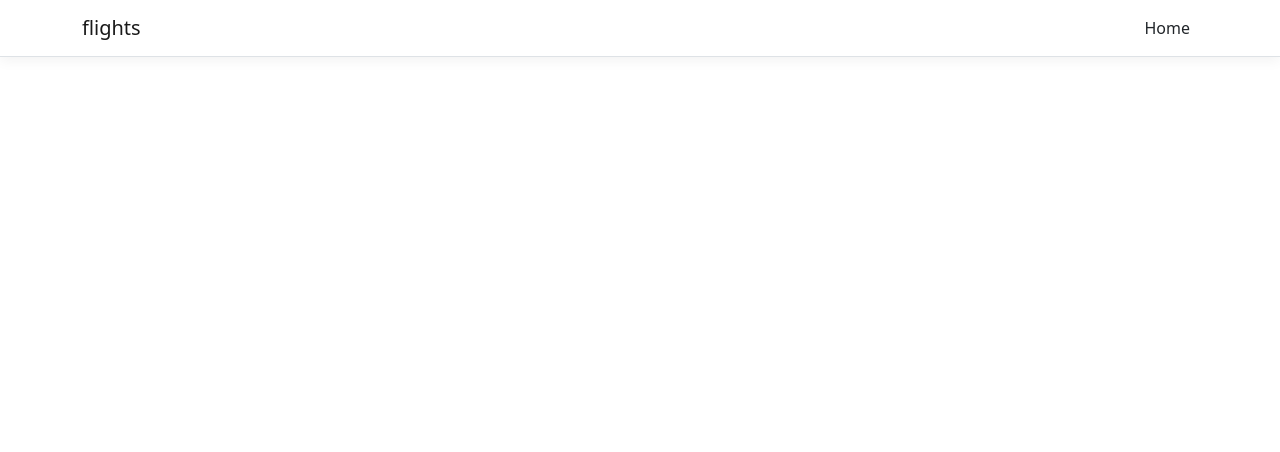
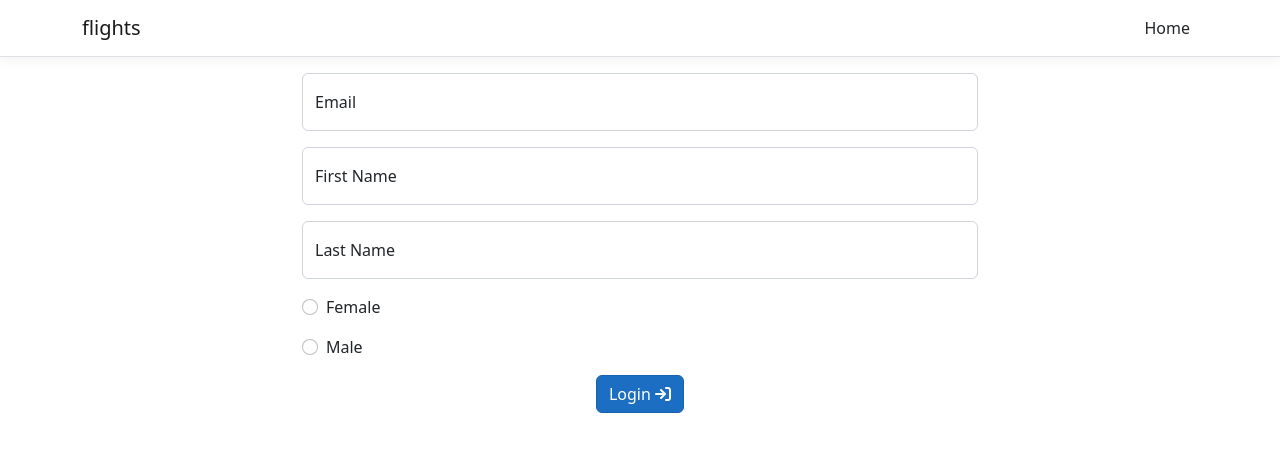
Before and after one commit to m-tonon/flights-demo, an Angular app in the folder ClientApp/: page /register-passenger in a window 1280 px wide. Before the commit this address led to /. Shown: the top 452 px of the page. Built offline with nearby package versions, Linux system fonts and the light colour scheme.

Commit message:
feat: create register-passenger component and set routes

```diff
--- a/ClientApp/src/app/app.component.ts
+++ b/ClientApp/src/app/app.component.ts
@@ -5,6 +5,7 @@
 import { NavMenuComponent } from './nav-menu/nav-menu.component';
 import { SearchFlightsComponent } from './search-flights/search-flights.component';
 import { BookFlightComponent } from './book-flight/book-flight.component';
+import { RegisterPassengerComponent } from './register-passenger/register-passenger.component';
 
 @Component({
   selector: 'app-root',
@@ -15,7 +16,8 @@
     RouterModule,
     NavMenuComponent,
     SearchFlightsComponent,
-    BookFlightComponent
+    BookFlightComponent,
+    RegisterPassengerComponent
   ],
 })
 export class AppComponent {
--- a/ClientApp/src/app/app.config.ts
+++ b/ClientApp/src/app/app.config.ts
@@ -4,6 +4,7 @@
 import { provideHttpClient } from '@angular/common/http';
 import { SearchFlightsComponent } from './search-flights/search-flights.component';
 import { BookFlightComponent } from './book-flight/book-flight.component';
+import { RegisterPassengerComponent } from './register-passenger/register-passenger.component';
 
 export const appConfig: ApplicationConfig = {
   providers: [
@@ -13,6 +14,7 @@
       { path: '', component: SearchFlightsComponent, pathMatch: 'full' },
       { path: 'search-flights', component: SearchFlightsComponent },
       { path: 'book-flight/:flightId', component: BookFlightComponent },
+      { path: 'register-passenger', component: RegisterPassengerComponent}
     ]),
   ],
 };
--- /dev/null
+++ b/ClientApp/src/app/register-passenger/register-passenger.component.html
@@ -0,0 +1,50 @@
+<div class="container d-grid gap-3" style="max-width: 700px">
+  <div class="form-floating">
+    <input placeholder="Email" class="form-control" type="text" />
+    <label for="email">Email</label>
+  </div>
+  <div class="d-grid gap-3">
+    <div class="form-floating">
+      <input
+        class="form-control"
+        type="text"
+        id="firstName"
+        placeholder="First Name"
+      />
+      <label class="form-label" for="firstName">First Name</label>
+    </div>
+
+    <div class="form-floating">
+      <input
+        placeholder="Last Name"
+        class="form-control"
+        id="lastName"
+        type="text"
+      />
+      <label class="form-label" for="lastName">Last Name</label>
+    </div>
+    <div>
+      <input
+        id="isFemale"
+        class="form-check-input"
+        [value]="true"
+        type="radio"
+      />
+      <label class="ms-2 form-check-label" for="isFemale">Female</label>
+    </div>
+    <div>
+      <input
+        id="isFemale"
+        class="form-check-input"
+        [value]="false"
+        type="radio"
+      />
+      <label class="ms-2 form-check-label" for="isFemale">Male</label>
+    </div>
+  </div>
+  <div class="d-flex justify-content-center center">
+    <button (click)="register()" type="submit" class="btn btn-primary">
+      Login <i class="fa fa-sign-in" aria-hidden="true"></i>
+    </button>
+  </div>
+</div>
--- /dev/null
+++ b/ClientApp/src/app/register-passenger/register-passenger.component.ts
@@ -0,0 +1,17 @@
+import { Component, OnInit } from '@angular/core';
+import { CommonModule } from '@angular/common';
+
+@Component({
+  selector: 'app-register-passenger',
+  standalone: true,
+  imports: [CommonModule],
+  templateUrl: './register-passenger.component.html',
+  styleUrls: ['./register-passenger.component.css']
+})
+export class RegisterPassengerComponent implements OnInit {
+  constructor() {}
+
+  ngOnInit() {}
+
+  register() {}
+}
```
Also changed, not shown: ClientApp/src/app/register-passenger/register-passenger.component.css (added).
